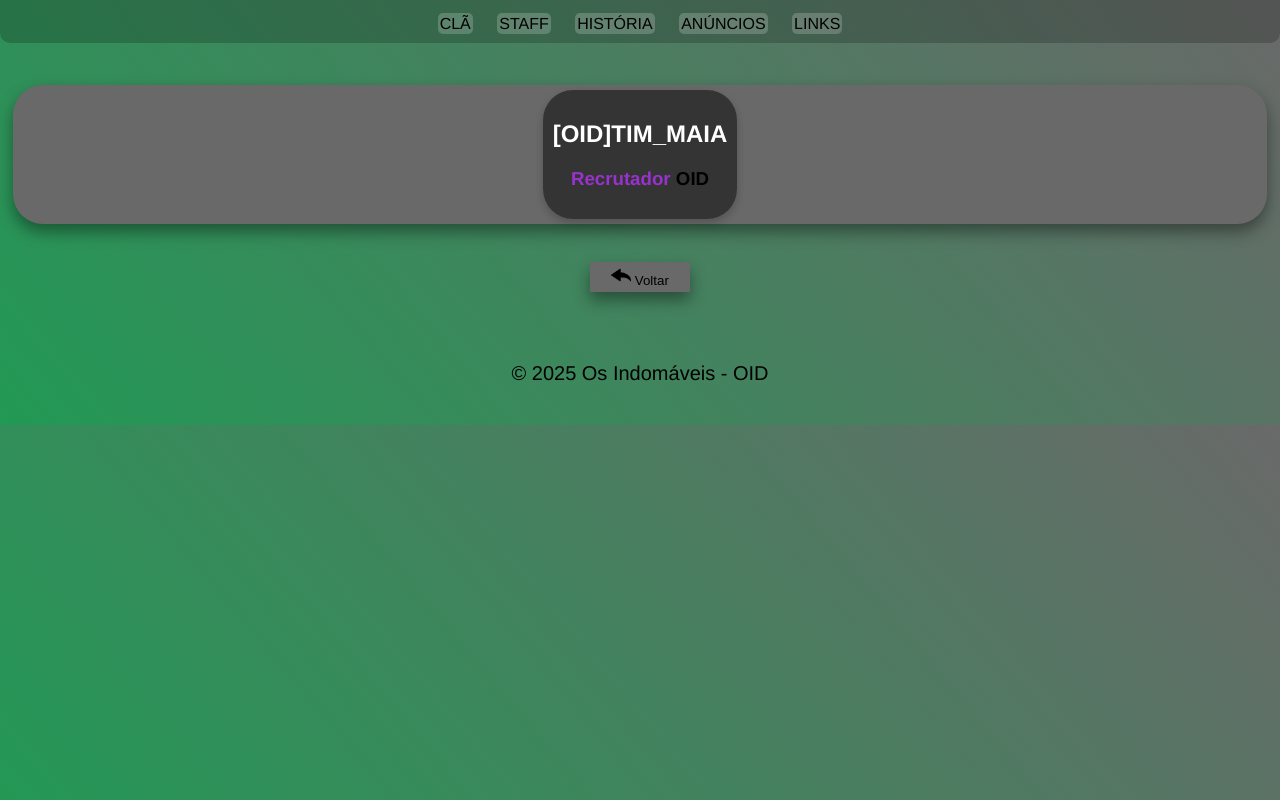
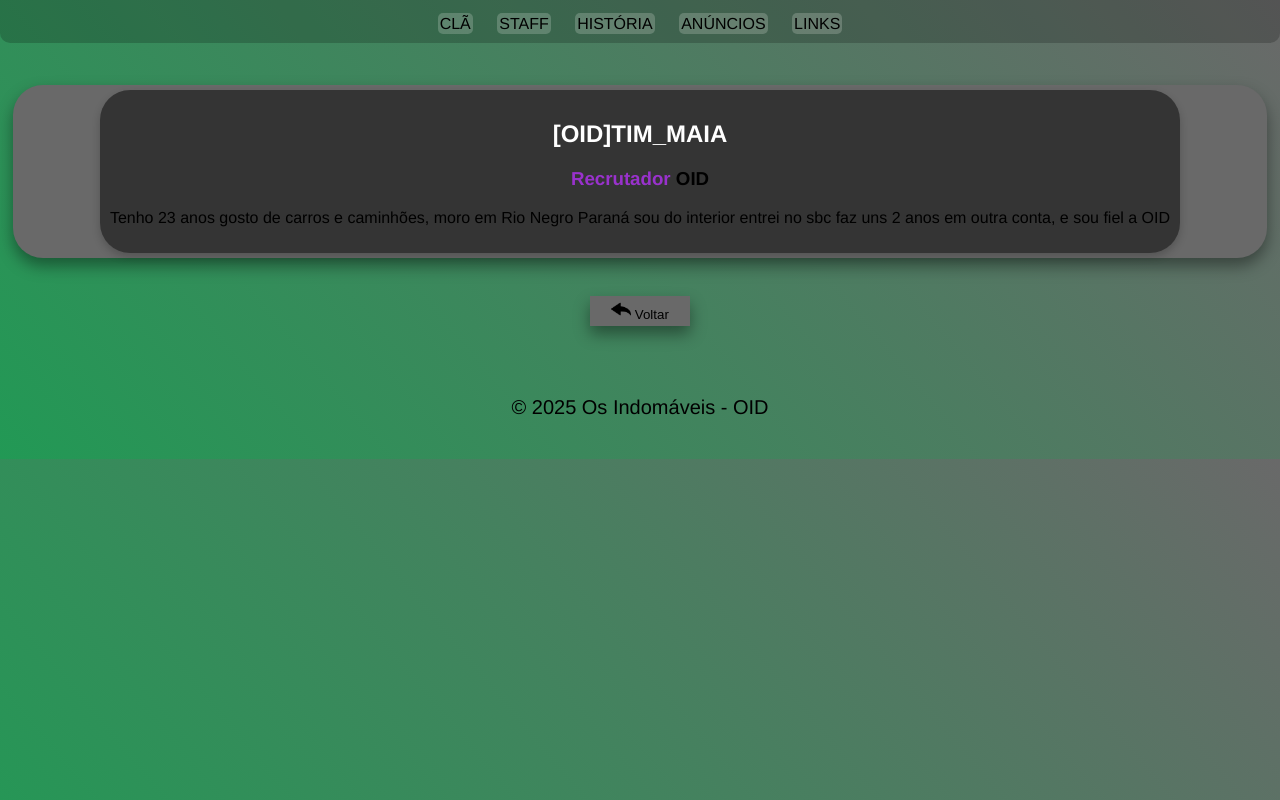
Before and after one commit to OsIndomaveis/oid, a plain HTML site: page staffoid/Tim_Maia.html in a window 1280 px wide. Drawn offline with Linux system fonts and the light colour scheme.

Commit message:
Update Tim_Maia.html

```diff
--- a/staffoid/Tim_Maia.html
+++ b/staffoid/Tim_Maia.html
@@ -33,7 +33,7 @@
                 <div class="Dentro">
                     <h1>[OID]TIM_MAIA</h1>
                     <h3><spam class="rec">Recrutador</spam> OID</h3>
-
+                    <p>Tenho 23 anos gosto de carros e caminhões, moro em Rio Negro Paraná sou do interior entrei no sbc faz uns 2 anos em outra conta, e sou fiel a OID</p>
                 </div>
             </div>
             <br>
```
